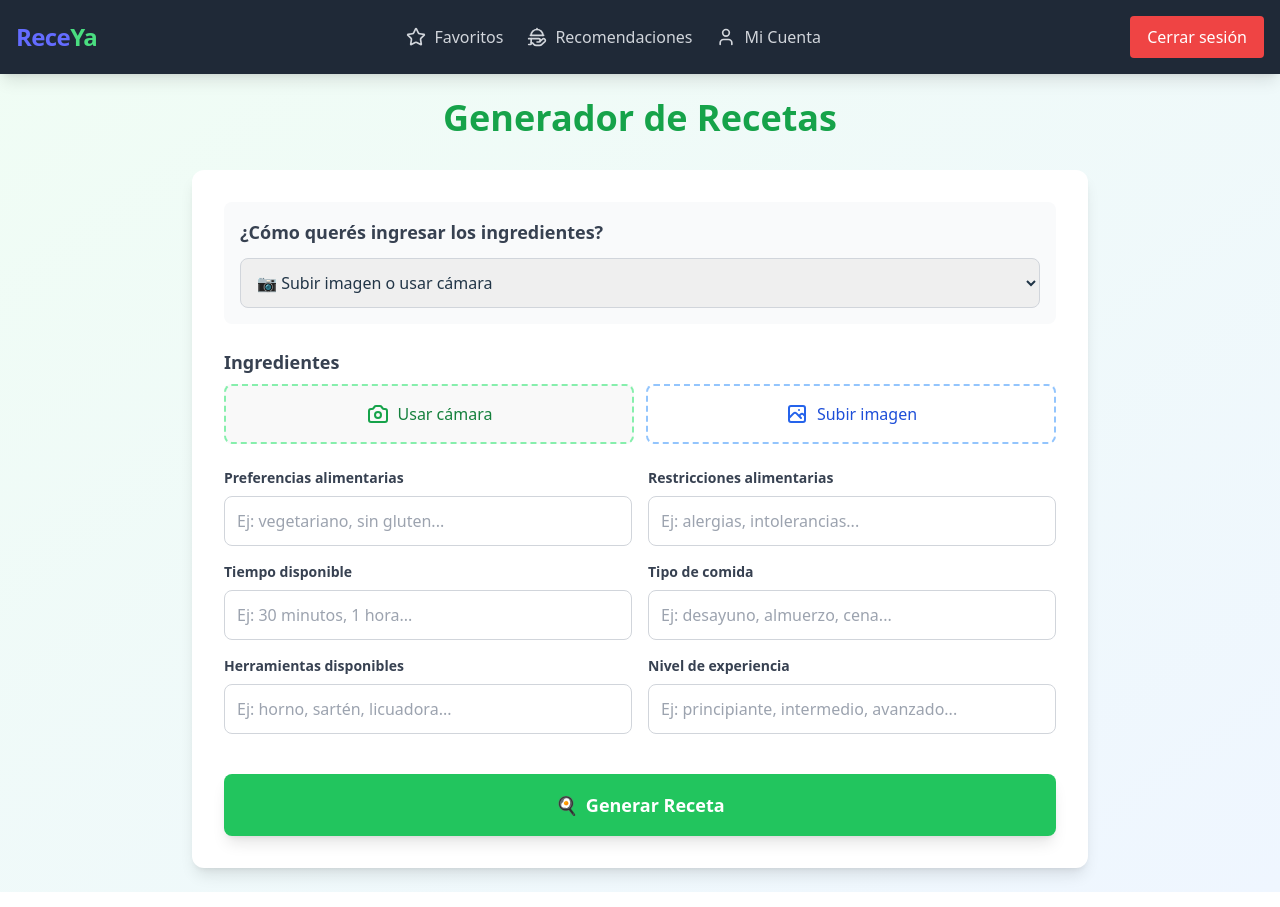
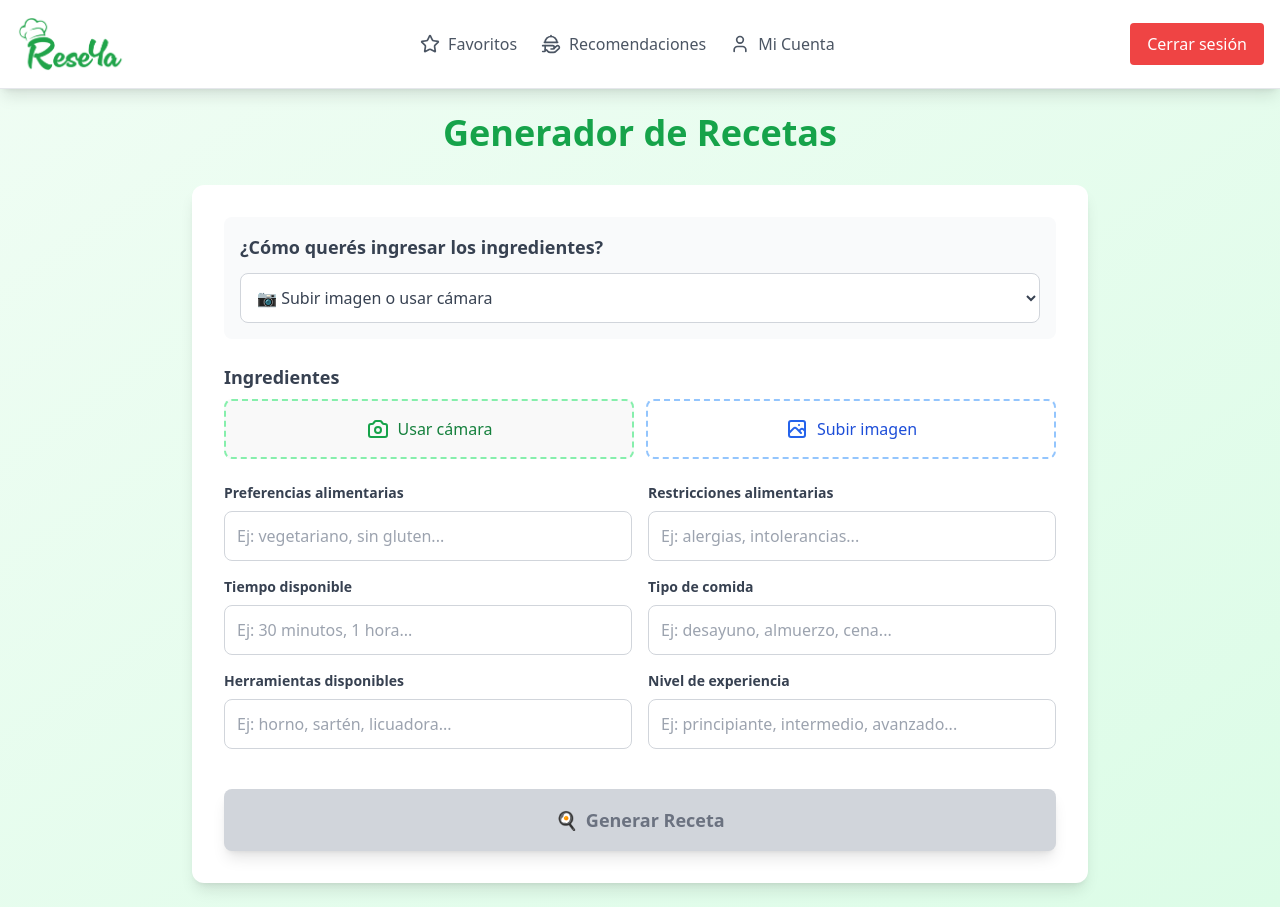
Before and after one commit to santino-rosso/TIF-3, a React (Vite) app in the folder frontend/: page / in a window 1280 px wide. Built offline with nearby package versions, Linux system fonts and the light colour scheme; sample sign-in values are in the browser's storage.

Commit message:
cambio visual

```diff
--- a/frontend/src/components/FormularioReceta.jsx
+++ b/frontend/src/components/FormularioReceta.jsx
@@ -128,6 +128,15 @@ const FormularioReceta = () => {
     return nuevosErrores;
   };
 
+  // Función para verificar si el formulario es válido para habilitar/deshabilitar el botón
+  const esFormularioValido = () => {
+    if (modoIngredientes === "texto") {
+      return datos.ingredientes && datos.ingredientes.trim() !== "";
+    } else {
+      return imagen !== null;
+    }
+  };
+
   const handleSubmit = async (e) => {
     e.preventDefault();
     setLoading(true);
@@ -221,7 +230,7 @@ const FormularioReceta = () => {
           <select
             value={modoIngredientes}
             onChange={handleModoChange}
-            className="w-full border border-gray-300 p-3 rounded-lg focus:ring-2 focus:ring-green-500 focus:border-transparent text-base"
+            className="w-full border border-gray-300 p-3 rounded-lg focus:ring-2 focus:ring-green-500 focus:border-transparent text-base bg-white text-gray-700"
           >
             <option value="imagen">📷 Subir imagen o usar cámara</option>
             <option value="texto">✍️ Ingresarlos manualmente</option>
@@ -240,7 +249,7 @@ const FormularioReceta = () => {
               value={datos.ingredientes}
               onChange={handleChange}
               rows="4"
-              className="w-full border border-gray-300 p-3 rounded-lg focus:ring-2 focus:ring-green-500 focus:border-transparent text-base resize-none"
+              className="w-full border border-gray-300 p-3 rounded-lg focus:ring-2 focus:ring-green-500 focus:border-transparent text-base resize-none bg-white text-gray-700"
             />
           )}
 
@@ -262,7 +271,7 @@ const FormularioReceta = () => {
                       <span className="text-green-700 font-medium">Usar cámara</span>
                     </button>
 
-                    <div className="relative">
+                    <div className="relative hover:border-blue-400 hover:bg-blue-50 border-2 border-dashed border-blue-300 rounded-lg transition-colors cursor-pointer">
                       <input
                         type="file"
                         accept="image/*"
@@ -270,7 +279,7 @@ const FormularioReceta = () => {
                         className="absolute inset-0 w-full h-full opacity-0 cursor-pointer"
                         id="imagen-input"
                       />
-                      <div className="flex items-center justify-center p-4 border-2 border-dashed border-blue-300 rounded-lg hover:border-blue-400 hover:bg-blue-50 transition-colors cursor-pointer">
+                      <div className="flex items-center justify-center p-4">
                         <svg className="w-6 h-6 text-blue-600 mr-2" fill="none" stroke="currentColor" viewBox="0 0 24 24" xmlns="http://www.w3.org/2000/svg">
                           <path strokeLinecap="round" strokeLinejoin="round" strokeWidth={2} d="M4 16l4.586-4.586a2 2 0 012.828 0L16 16m-2-2l1.586-1.586a2 2 0 012.828 0L20 14m-6-6h.01M6 20h12a2 2 0 002-2V6a2 2 0 00-2-2H6a2 2 0 00-2 2v12a2 2 0 002 2z" />
                         </svg>
@@ -388,7 +397,7 @@ const FormularioReceta = () => {
               placeholder="Ej: vegetariano, sin gluten..."
               value={datos.preferencias}
               onChange={handleChange}
-              className="w-full border border-gray-300 p-3 rounded-lg focus:ring-2 focus:ring-green-500 focus:border-transparent text-base"
+              className="w-full border border-gray-300 p-3 rounded-lg focus:ring-2 focus:ring-green-500 focus:border-transparent text-base bg-white text-gray-700"
             />
           </div>
 
@@ -402,7 +411,7 @@ const FormularioReceta = () => {
               placeholder="Ej: alergias, intolerancias..."
               value={datos.restricciones}
               onChange={handleChange}
-              className="w-full border border-gray-300 p-3 rounded-lg focus:ring-2 focus:ring-green-500 focus:border-transparent text-base"
+              className="w-full border border-gray-300 p-3 rounded-lg focus:ring-2 focus:ring-green-500 focus:border-transparent text-base bg-white text-gray-700"
             />
           </div>
 
@@ -416,7 +425,7 @@ const FormularioReceta = () => {
               placeholder="Ej: 30 minutos, 1 hora..."
               value={datos.tiempo}
               onChange={handleChange}
-              className="w-full border border-gray-300 p-3 rounded-lg focus:ring-2 focus:ring-green-500 focus:border-transparent text-base"
+              className="w-full border border-gray-300 p-3 rounded-lg focus:ring-2 focus:ring-green-500 focus:border-transparent text-base bg-white text-gray-700"
             />
           </div>
 
@@ -430,7 +439,7 @@ const FormularioReceta = () => {
               placeholder="Ej: desayuno, almuerzo, cena..."
               value={datos.tipo_comida}
               onChange={handleChange}
-              className="w-full border border-gray-300 p-3 rounded-lg focus:ring-2 focus:ring-green-500 focus:border-transparent text-base"
+              className="w-full border border-gray-300 p-3 rounded-lg focus:ring-2 focus:ring-green-500 focus:border-transparent text-base bg-white text-gray-700"
             />
           </div>
 
@@ -444,7 +453,7 @@ const FormularioReceta = () => {
               placeholder="Ej: horno, sartén, licuadora..."
               value={datos.herramientas}
               onChange={handleChange}
-              className="w-full border border-gray-300 p-3 rounded-lg focus:ring-2 focus:ring-green-500 focus:border-transparent text-base"
+              className="w-full border border-gray-300 p-3 rounded-lg focus:ring-2 focus:ring-green-500 focus:border-transparent text-base bg-white text-gray-700"
             />
           </div>
 
@@ -458,7 +467,7 @@ const FormularioReceta = () => {
               placeholder="Ej: principiante, intermedio, avanzado..."
               value={datos.experiencia}
               onChange={handleChange}
-              className="w-full border border-gray-300 p-3 rounded-lg focus:ring-2 focus:ring-green-500 focus:border-transparent text-base"
+              className="w-full border border-gray-300 p-3 rounded-lg focus:ring-2 focus:ring-green-500 focus:border-transparent text-base bg-white text-gray-700"
             />
           </div>
         </div>
@@ -482,8 +491,14 @@ const FormularioReceta = () => {
         <div className="pt-4">
           <button
             type="submit"
-            disabled={loading}
-            className="w-full bg-green-500 hover:bg-green-600 disabled:bg-gray-400 text-white font-bold py-4 px-6 rounded-lg text-lg transition-colors transform hover:scale-[1.02] focus:outline-none focus:ring-4 focus:ring-green-300 shadow-lg"
+            disabled={loading || !esFormularioValido()}
+            className={`w-full font-bold py-4 px-6 rounded-lg text-lg transition-colors transform focus:outline-none focus:ring-4 shadow-lg ${
+              !esFormularioValido()
+                ? 'bg-gray-300 text-gray-500 cursor-not-allowed'
+                : loading
+                  ? 'bg-gray-400 text-white cursor-not-allowed'
+                  : 'bg-green-500 hover:bg-green-600 text-white hover:scale-[1.02] focus:ring-green-300'
+            }`}
           >
             {loading ? (
               <span className="flex items-center justify-center">
--- a/frontend/src/components/Navbar.jsx
+++ b/frontend/src/components/Navbar.jsx
@@ -12,33 +12,35 @@ const Navbar = () => {
   };
 
   return (
-    <nav className="bg-gray-800 text-white p-4 shadow-lg">
+    <nav className="bg-white text-gray-800 p-4 shadow-lg border-b border-gray-200">
       <div className="container mx-auto flex flex-col sm:flex-row justify-between items-center gap-4">
         <a
           href="/"
           onClick={handleLogoClick}
-          className="text-lg sm:text-xl font-bold hover:text-gray-300 transition-colors flex items-center"
+          className="text-lg sm:text-xl font-bold hover:text-gray-600 transition-colors flex items-center"
         >
-          <span className="text-xl sm:text-2xl font-bold tracking-tight">
-            Rece<span className="text-green-400">Ya</span>
-          </span>
+          <img
+            src="/Reseya.png"
+            alt="ReseYa Logo"
+            className="h-12 sm:h-14 w-auto"
+          />
         </a>
 
         <div className="flex-1 flex justify-center">
           <div className="flex flex-col sm:flex-row items-center gap-3 sm:gap-6">
-            <Link to="/favoritos" className="text-sm sm:text-base text-gray-300 hover:text-green-400 transition-colors flex items-center gap-2">
+            <Link to="/favoritos" className="text-sm sm:text-base text-gray-600 hover:text-green-600 transition-colors flex items-center gap-2">
               <Star className="w-5 h-5" />
               <span>Favoritos</span>
             </Link>
 
 
-            <Link to="/recomendaciones" className="text-sm sm:text-base text-gray-300 hover:text-purple-400 transition-colors flex items-center gap-2">
+            <Link to="/recomendaciones" className="text-sm sm:text-base text-gray-600 hover:text-green-600 transition-colors flex items-center gap-2">
               <HandPlatter className="w-5 h-5" />
               <span>Recomendaciones</span>
             </Link>
 
 
-            <Link to="/perfil" className="text-sm sm:text-base text-gray-300 hover:text-blue-400 transition-colors flex items-center gap-2">
+            <Link to="/perfil" className="text-sm sm:text-base text-gray-600 hover:text-green-600 transition-colors flex items-center gap-2">
               <User className="w-5 h-5" />
               <span>Mi Cuenta</span>
             </Link>
@@ -47,7 +49,7 @@ const Navbar = () => {
 
         <button
           onClick={() => logout(navigate)}
-          className="bg-red-500 hover:bg-red-600 px-3 py-2 sm:px-4 sm:py-2 rounded text-sm sm:text-base transition-colors"
+          className="bg-red-500 hover:bg-red-600 text-white px-3 py-2 sm:px-4 sm:py-2 rounded text-sm sm:text-base transition-colors"
         >
           Cerrar sesión
         </button>
--- a/frontend/src/pages/Favoritos.jsx
+++ b/frontend/src/pages/Favoritos.jsx
@@ -47,11 +47,11 @@ const Favoritos = () => {
   return (
     <div className="min-h-screen bg-gradient-to-br from-green-50 to-green-100">
       <Navbar />
-      <div className="max-w-5xl mx-auto py-10 px-2 sm:px-6 lg:px-8">
+      <div className="max-w-6xl mx-auto px-4 py-8">
         <h2 className="text-3xl font-bold text-green-700 mb-8 text-center">Tus Recetas Favoritas</h2>
         <div className="flex flex-col gap-8">
           {favoritos.map((receta) => (
-            <div key={receta._id} className="w-full max-w-2xl mx-auto">
+            <div key={receta._id} className="w-full">
               <RecetaCard receta={receta} tipo="favorita" />
             </div>
           ))}
--- a/frontend/src/pages/Home.jsx
+++ b/frontend/src/pages/Home.jsx
@@ -3,7 +3,7 @@ import Navbar from "../components/Navbar";
 
 const Home = () => {
   return (
-    <div className="min-h-screen bg-gradient-to-br from-green-50 to-blue-50">
+    <div className="min-h-screen bg-gradient-to-br from-green-50 to-green-100">
       <Navbar />
       <div className="container mx-auto px-4 py-6 sm:px-6 lg:px-8">
         <div className="max-w-4xl mx-auto">
--- a/frontend/src/pages/Login.jsx
+++ b/frontend/src/pages/Login.jsx
@@ -31,19 +31,15 @@ const Login = () => {
     };
 
     return (
-        <div className="min-h-screen bg-gradient-to-br from-blue-50 to-indigo-100 flex items-center justify-center p-4">
+        <div className="min-h-screen bg-gradient-to-br from-green-50 to-green-100 flex items-center justify-center p-4">
             <div className="w-full max-w-md">
                 {/* Logo Section */}
                 <div className="text-center mb-6">
-                    <div className="mx-auto w-16 h-16 bg-blue-600 rounded-full flex items-center justify-center shadow-lg">
-                        <svg
-                            className="w-8 h-8 text-white"
-                            fill="currentColor"
-                            viewBox="0 0 20 20"
-                        >
-                            <path d="M3 4a1 1 0 011-1h12a1 1 0 011 1v2a1 1 0 01-1 1H4a1 1 0 01-1-1V4zM3 10a1 1 0 011-1h6a1 1 0 011 1v6a1 1 0 01-1 1H4a1 1 0 01-1-1v-6zM14 9a1 1 0 00-1 1v6a1 1 0 001 1h2a1 1 0 001-1v-6a1 1 0 00-1-1h-2z" />
-                        </svg>
-                    </div>
+                    <img
+                        src="/Reseya.png"
+                        alt="ReseYa Logo"
+                        className="mx-auto w-48 h-auto"
+                    />
                 </div>
 
                 <AuthForm
--- a/frontend/src/pages/Perfil.jsx
+++ b/frontend/src/pages/Perfil.jsx
@@ -70,7 +70,7 @@ const Perfil = () => {
               value={newPassword}
               onChange={(e) => setNewPassword(e.target.value)}
               required
-              className="w-full p-2 border border-gray-200 rounded focus:outline-none focus:ring-2 focus:ring-green-400 mb-4"
+              className="w-full p-2 border border-gray-200 rounded focus:outline-none focus:ring-2 focus:ring-green-400 mb-4 bg-white text-gray-700"
               placeholder="Ingresá tu nueva contraseña"
             />
             <button
--- a/frontend/src/pages/Recomendaciones.jsx
+++ b/frontend/src/pages/Recomendaciones.jsx
@@ -15,8 +15,8 @@ const Recomendaciones = () => {
   return (
     <div className="min-h-screen bg-gradient-to-br from-green-50 to-green-100">
       <Navbar />
-      <div className="max-w-5xl mx-auto py-10 px-2 sm:px-6 lg:px-8">
-        <h2 className="text-3xl font-bold text-green-700 mb-8 text-center">Recomendaciones para ti</h2>
+      <div className="max-w-6xl mx-auto px-4 py-8">
+        <h2 className="text-3xl font-bold text-green-700 mb-8 text-center">Recomendaciones</h2>
         {recetas.length === 0 ? (
           <div className="flex flex-col items-center justify-center py-16">
             <p className="text-lg text-gray-600 mb-6">No hay recomendaciones disponibles en este momento.</p>
@@ -25,7 +25,7 @@ const Recomendaciones = () => {
         ) : (
           <div className="flex flex-col gap-8">
             {recetas.map(receta => (
-              <div key={receta._id} className="w-full max-w-2xl mx-auto">
+              <div key={receta._id} className="w-full">
                 <RecetaCard receta={receta} tipo="recomendada" />
               </div>
             ))}
--- a/frontend/src/pages/Register.jsx
+++ b/frontend/src/pages/Register.jsx
@@ -24,19 +24,15 @@ const Register = () => {
     };
 
     return (
-        <div className="min-h-screen bg-gradient-to-br from-blue-50 to-indigo-100 flex items-center justify-center p-4">
+        <div className="min-h-screen bg-gradient-to-br from-green-50 to-green-100 flex items-center justify-center p-4">
             <div className="w-full max-w-md">
                 {/* Logo Section */}
                 <div className="text-center mb-6">
-                    <div className="mx-auto w-16 h-16 bg-blue-600 rounded-full flex items-center justify-center shadow-lg">
-                        <svg
-                            className="w-8 h-8 text-white"
-                            fill="currentColor"
-                            viewBox="0 0 20 20"
-                        >
-                            <path d="M3 4a1 1 0 011-1h12a1 1 0 011 1v2a1 1 0 01-1 1H4a1 1 0 01-1-1V4zM3 10a1 1 0 011-1h6a1 1 0 011 1v6a1 1 0 01-1 1H4a1 1 0 01-1-1v-6zM14 9a1 1 0 00-1 1v6a1 1 0 001 1h2a1 1 0 001-1v-6a1 1 0 00-1-1h-2z" />
-                        </svg>
-                    </div>
+                    <img
+                        src="/Reseya.png"
+                        alt="ReseYa Logo"
+                        className="mx-auto w-48 h-auto"
+                    />
                 </div>
 
                 <AuthForm
--- a/frontend/src/pages/Resultados.jsx
+++ b/frontend/src/pages/Resultados.jsx
@@ -78,14 +78,14 @@ const Resultados = () => {
       <Navbar />
 
       {/* Header Section */}
-      <div className="bg-white shadow-sm border-b border-gray-100">
+      <div className="bg-gradient-to-r from-green-500 to-green-600 shadow-sm">
         <div className="max-w-6xl mx-auto px-4 py-6">
           <div className="text-center">
-            <h1 className="text-3xl md:text-4xl font-bold text-gray-800 mb-2">
+            <h1 className="text-3xl md:text-4xl font-bold text-white mb-2">
               ¡Tu receta está lista!
               <span className="text-2xl md:text-3xl ml-2">🎉</span>
             </h1>
-            <p className="text-gray-600 text-lg">
+            <p className="text-green-100 text-lg">
               Hemos preparado una deliciosa receta personalizada para ti
             </p>
           </div>
```
Also changed, not shown: frontend/src/components/AuthForm.jsx (+4 -4 lines), frontend/src/components/RecetaCard.jsx (+5 -5 lines), frontend/public/Reseya.png (added).
